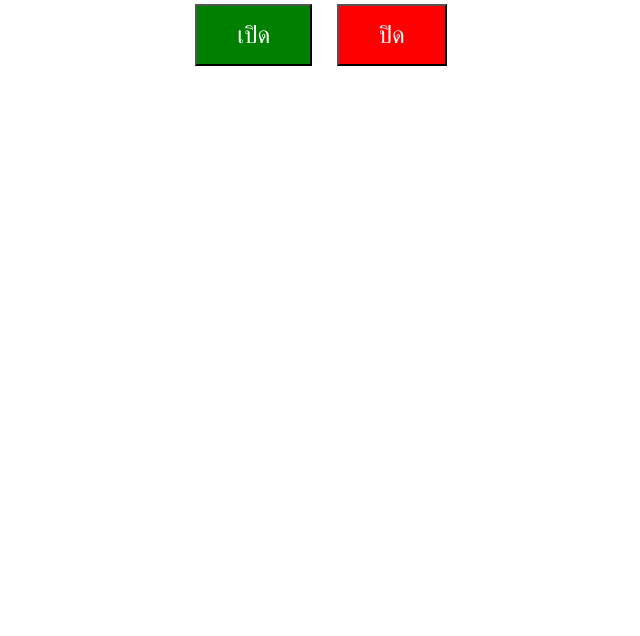
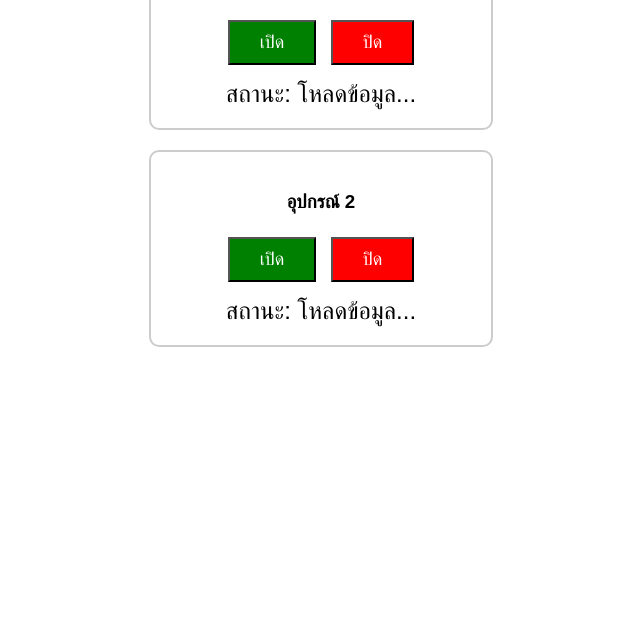
Before and after one commit to darte95/myG4IoT, a plain HTML site: page index.html in a window 1280 px wide. Shown: the part 164-800 px from the top of the page, without its empty margins (319-959 px from the left). Drawn offline with Linux system fonts and the light colour scheme; no server answers.

Commit message:
Update index.html

```diff
--- a/index.html
+++ b/index.html
@@ -2,19 +2,30 @@
 <html>
 <head>
   <meta charset="UTF-8">
-  <title>Firebase Switch</title>
+  <title>ควบคุมและแสดงสถานะ 2 อุปกรณ์</title>
   <script src="https://www.gstatic.com/firebasejs/9.6.1/firebase-app-compat.js"></script>
   <script src="https://www.gstatic.com/firebasejs/9.6.1/firebase-firestore-compat.js"></script>
   <style>
     body {
-      font-family: Arial, sans-serif;
+      font-family: sans-serif;
       text-align: center;
-      margin-top: 100px;
+      margin-top: 50px;
+    }
+    .device {
+      border: 2px solid #ccc;
+      border-radius: 10px;
+      padding: 20px;
+      margin: 20px auto;
+      width: 300px;
+    }
+    .status {
+      font-size: 24px;
+      margin-top: 10px;
     }
     button {
-      font-size: 24px;
-      padding: 15px 40px;
-      margin: 10px;
+      padding: 10px 30px;
+      margin: 5px;
+      font-size: 18px;
       cursor: pointer;
     }
     .on {
@@ -29,14 +40,27 @@
 </head>
 <body>
 
-  <h1>ควบคุมสถานะอุปกรณ์</h1>
-  <button class="on" onclick="setStatus(1)">เปิด</button>
-  <button class="off" onclick="setStatus(0)">ปิด</button>
+  <h2>ควบคุมและแสดงสถานะอุปกรณ์</h2>
+
+  <!-- Device 1 -->
+  <div class="device">
+    <h3>อุปกรณ์ 1</h3>
+    <button class="on" onclick="setStatus('device1', 1)">เปิด</button>
+    <button class="off" onclick="setStatus('device1', 0)">ปิด</button>
+    <div id="status-device1" class="status">สถานะ: โหลดข้อมูล...</div>
+  </div>
+
+  <!-- Device 2 -->
+  <div class="device">
+    <h3>อุปกรณ์ 2</h3>
+    <button class="on" onclick="setStatus('device2', 1)">เปิด</button>
+    <button class="off" onclick="setStatus('device2', 0)">ปิด</button>
+    <div id="status-device2" class="status">สถานะ: โหลดข้อมูล...</div>
+  </div>
 
   <script>
-    // Firebase config
     const firebaseConfig = {
-     apiKey: "AIzaSyDi4RdcNqe2llnP8mCQgwN02AO9s1wuxUI",
+      apiKey: "AIzaSyDi4RdcNqe2llnP8mCQgwN02AO9s1wuxUI",
   authDomain: "myg4iot.firebaseapp.com",
   projectId: "myg4iot",
   storageBucket: "myg4iot.firebasestorage.app",
@@ -45,20 +69,35 @@
   measurementId: "G-HHYXG8KT5P"
     };
 
-    // Init Firebase
     firebase.initializeApp(firebaseConfig);
     const db = firebase.firestore();
 
-    // Function to set status
-    function setStatus(value) {
-      db.collection("devices").doc("device1").set({
-        status: value
-      }).then(() => {
-        alert("สถานะถูกเปลี่ยนเป็น " + value);
-      }).catch((error) => {
-        console.error("เกิดข้อผิดพลาด: ", error);
-      });
+    // เปลี่ยนสถานะอุปกรณ์
+    function setStatus(device, value) {
+      db.collection("devices").doc(device).set({ status: value }, { merge: true })
+        .then(() => console.log(`เปลี่ยน ${device} เป็น ${value}`))
+        .catch((error) => console.error("เกิดข้อผิดพลาด:", error));
     }
+
+    // รับสถานะแบบเรียลไทม์
+    function listenStatus(device) {
+      const statusDiv = document.getElementById(`status-${device}`);
+      db.collection("devices").doc(device)
+        .onSnapshot((doc) => {
+          if (doc.exists) {
+            const status = doc.data().status;
+            statusDiv.textContent = "สถานะ: " + (status === 1 ? "เปิด" : "ปิด");
+          } else {
+            statusDiv.textContent = "สถานะ: ไม่มีข้อมูล";
+          }
+        }, (error) => {
+          statusDiv.textContent = "สถานะ: โหลดผิดพลาด";
+          console.error(error);
+        });
+    }
+
+    listenStatus("device1");
+    listenStatus("device2");
   </script>
 
 </body>
```
